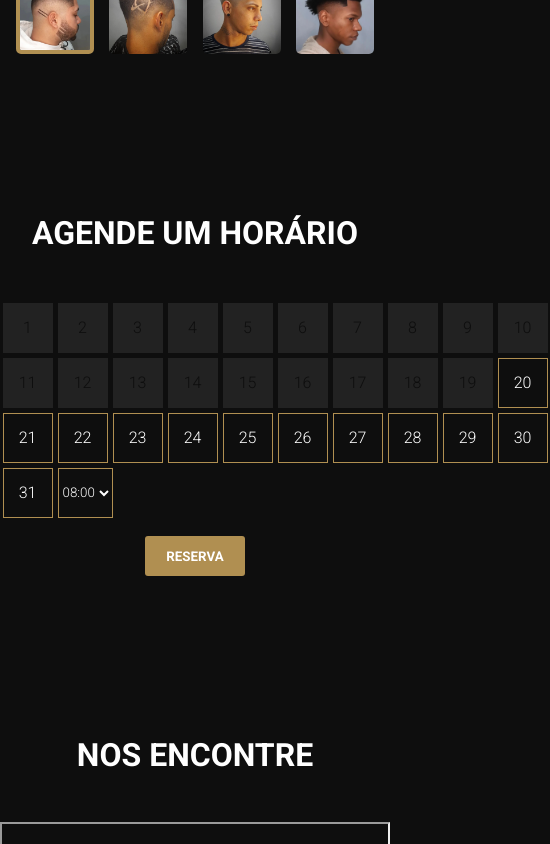
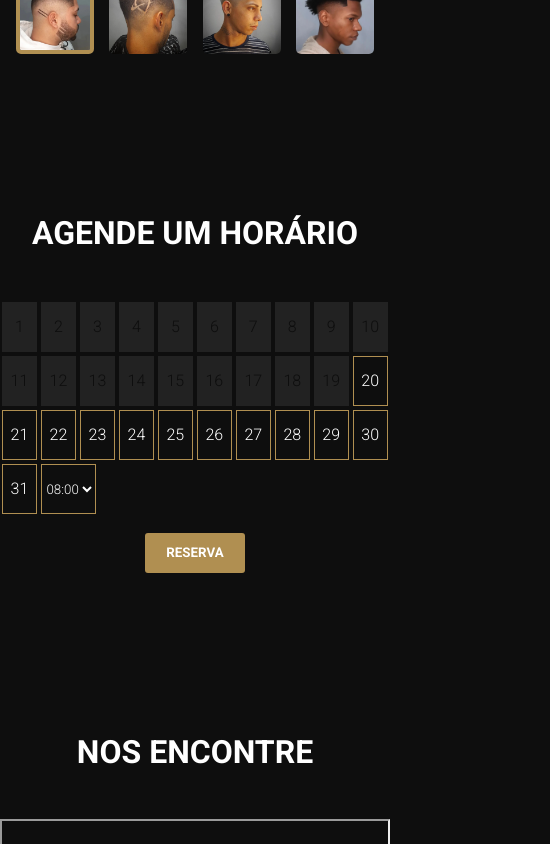
Before and after one commit to rogeritael/la-unica-barbershop, a Next.js app: page / in a window 390 px wide. Shown: the part 2375-3219 px from the top of the page, 550 px wide, since content can reach past the window. Built offline with nearby package versions, Linux system fonts and the light colour scheme; grey boxes are pictures that could not be loaded.

Commit message:
ajustando o responsivo do calendário

```diff
--- a/src/components/Calendar/styles.ts
+++ b/src/components/Calendar/styles.ts
@@ -55,10 +55,23 @@ export const Container = styled.section`
         }
     }
 
-
-
     button {
         height: 40px;
         margin-top: 1rem;
     }
+
+    @media (max-width: 725px){
+
+
+
+        .calendar-container {
+            width: 100%;
+
+            .dayCard {
+                width: 9%;
+                margin: 0.5%;
+            }
+        }
+
+    }
 `;
--- a/src/components/Cover/styles.ts
+++ b/src/components/Cover/styles.ts
@@ -4,9 +4,9 @@ export const Container = styled.section`
     margin: 3rem 0;
 
     figure {
-        width: 80%;
+        width: 100%;
         aspect-ratio: 5/2.5;
-        border-radius: 2rem 2rem 2rem 5rem;
+        /* border-radius: 2rem 2rem 2rem 5rem; */
         overflow: hidden;
         position: relative;
         margin: 0 auto;
--- a/src/components/Header/styles.ts
+++ b/src/components/Header/styles.ts
@@ -2,7 +2,7 @@ import styled from "styled-components";
 
 export const Container = styled.header`
     .top-header, .bottom-header {
-        width: 100vw;
+        width: 100%;
         padding: 0 1rem;
         display: flex;
         justify-content: space-between;
```
